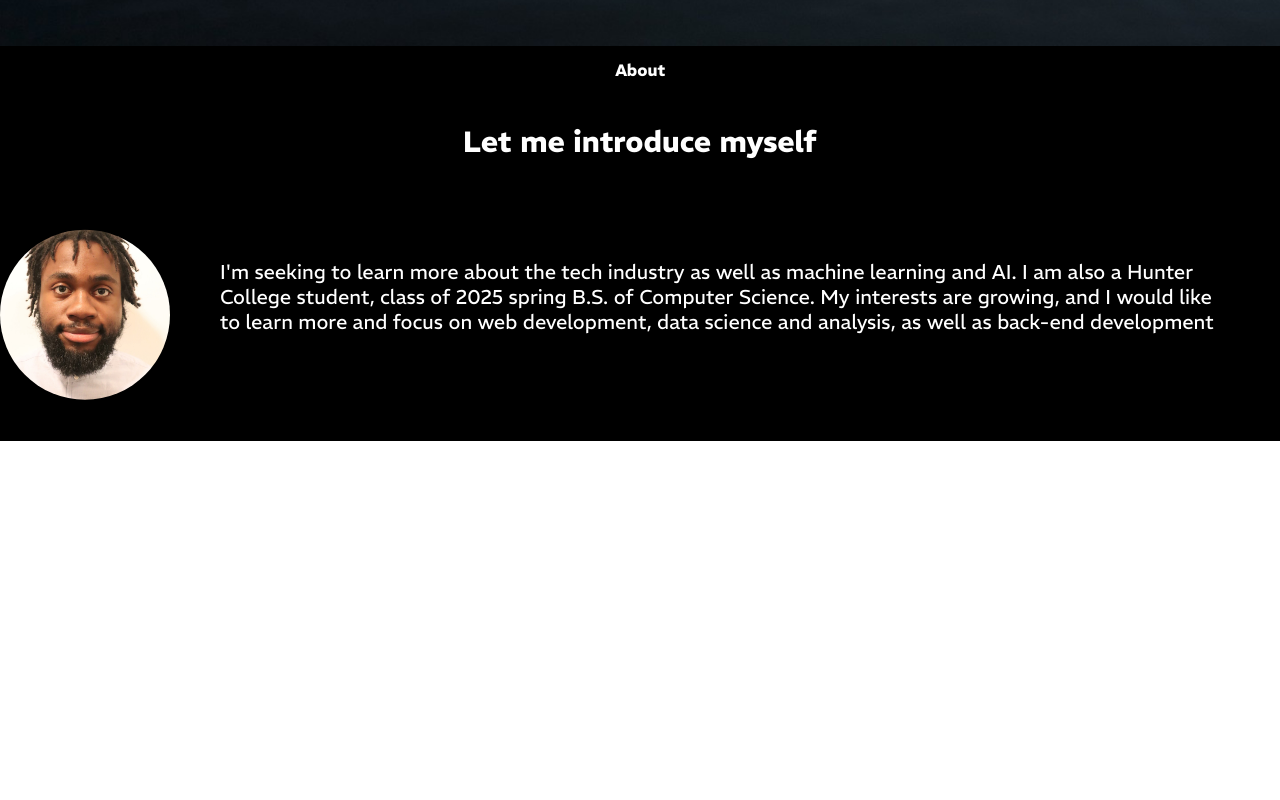
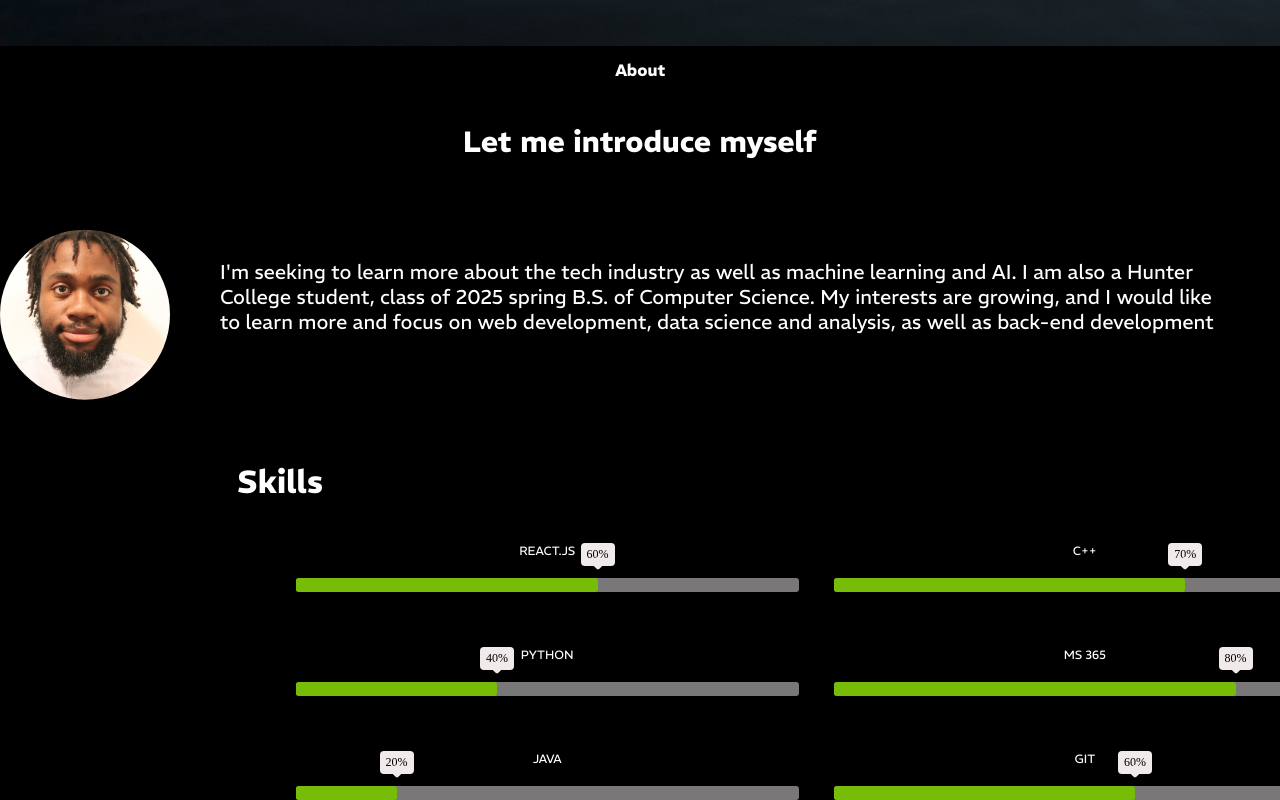
Before and after one commit to DFLotus/portfolio, a React (Create React App) app: page / in a window 1280 px wide. Shown: the part 914-1714 px from the top of the page. Before the commit the page ends 1355 px from the top, so only its background shows below. Built offline with nearby package versions, Linux system fonts and the light colour scheme.

Commit message:
Created Skill Bar

```diff
--- a/src/components/About.js
+++ b/src/components/About.js
@@ -19,11 +19,72 @@ const About = () => {
                     <p>{aboutContent}</p>
                 </div>
             </div>
-            {/*
-            <div className="about-content">
-                <p>{aboutContent}</p>
+            <div className="skill-title">
+                <h1>Skills</h1>
+
             </div>
-            */}
+
+            <div className="skill-container">
+                <div className="skills-listed">
+                    <div className="skill-name">
+                        <p>React.js</p>
+                    </div>
+                    <div className="skill-bar">
+                        <div className="skill-level" per="60%" style={{ maxWidth: '60%' }}></div>
+                    </div>
+                </div>
+
+                <div className="skills-listed">
+                    <div className="skill-name">
+                        <p>C++</p>
+                    </div>
+                    <div className="skill-bar">
+                        <div className="skill-level" per="70%" style={{ maxWidth: '70%' }}></div>
+                    </div>
+                </div>
+
+                <div className="skills-listed">
+                    <div className="skill-name">
+                        <p>Python</p>
+                    </div>
+                    <div className="skill-bar">
+                        <div className="skill-level" per="40%" style={{ maxWidth: '40%' }}></div>
+                    </div>
+                </div>
+
+
+
+
+                <div className="skills-listed">
+                    <div className="skill-name">
+                        <p>MS 365</p>
+                    </div>
+                    <div className="skill-bar">
+                        <div className="skill-level" per="80%" style={{ maxWidth: '80%' }}></div>
+                    </div>
+                </div>
+
+                <div className="skills-listed">
+                    <div className="skill-name">
+                        <p>Java</p>
+                    </div>
+                    <div className="skill-bar">
+                        <div className="skill-level" per="20%" style={{ maxWidth: '20%' }}></div>
+                    </div>
+                </div>
+
+                <div className="skills-listed">
+                    <div className="skill-name">
+                        <p>Git</p>
+                    </div>
+                    <div className="skill-bar">
+                        <div className="skill-level" per="60%" style={{ maxWidth: '60%' }}></div>
+                    </div>
+                </div>
+
+
+
+            </div>
         </div>
     )
 }
--- a/src/styles/About.css
+++ b/src/styles/About.css
@@ -1,9 +1,11 @@
-.about-container{
-    background-color:   black;
+.about-container {
+    background-color: black;
     text-align: center;
 }
 
-.about-info, .about-hook{
+.about-info,
+.about-hook,
+.skill-title {
     font-family: rem;
     color: white;
     display: flex;
@@ -11,22 +13,23 @@
     align-items: center;
 }
 
-.about-info{
+.about-info {
     font-size: 16px;
 }
 
-.about-hook{
+.about-hook {
     font-size: 30px;
     font-weight: bold;
 }
 
-.img-container,.about-qualification{
+.img-container,
+.about-qualification {
     color: white;
     font-family: rem;
     display: flex;
 }
 
-.photo-pic{
+.photo-pic {
     max-width: 200px;
     max-height: 300px;
     clip-path: circle();
@@ -34,7 +37,7 @@
     margin-left: 45vh;
 }
 
-.about-content{
+.about-content {
     display: flex;
     padding-left: 50px;
     text-align: left;
@@ -45,7 +48,7 @@
     white-space: break-spaces;
 }
 
-.about-qualification{
+.about-qualification {
     display: flex;
     justify-content: center;
     align-items: center;
@@ -54,11 +57,72 @@
     color: chocolate;
 }
 
+.skill-title {
+    margin-right: 90vh;
+}
+
+.skill-container {
+    width: 100%;
+    max-width: 130vh;
+    padding: 0 20px;
+    padding-left: 37vh;
+    display: grid;
+    grid-template-columns: repeat(2, 1fr);
+    grid-gap: 35px;
+
+}
+
+.skill-name {
+    color: white;
+    font-size: 12px;
+    font-family: rem;
+    text-transform: uppercase;
+    margin: 20px 0;
+}
+
+.skill-bar {
+    height: 14px;
+    background: rgb(121, 119, 119);
+    border-radius: 3px;
+}
+
+.skill-level {
+    height: 14px;
+    background: rgb(119, 189, 8);
+    border-radius: 3px;
+    position: relative;
+}
+
+.skill-level::before {
+    content: attr(per);
+    position: absolute;
+    padding: 4px 6px;
+    background: rgb(241, 234, 234);
+    border-radius: 4px;
+    font-size: 12px;
+    top: -35px;
+    right: 0;
+    transform: translateX(50%);
+}
+
+.skill-level::after {
+    content: "";
+    position: absolute;
+    width: 10px;
+    height: 10px;
+    background: rgb(241, 234, 234);
+    top: -20px;
+    right: 0;
+    transform: translateX(50%) rotate(45deg);
+    border-radius: 2px;
+}
+
 @media screen and (max-width: 760px) {
-    .about-hook{
+    .about-hook {
         font-size: 20px;
     }
-    .about-info{
+
+    .about-info {
         font-size: 10px;
     }
 
@@ -77,10 +141,11 @@
 }
 
 @media screen and (min-width: 768px) and (max-width: 1024px) {
-    .about-hook{
+    .about-hook {
         font-size: 25px;
     }
-    .about-info{
+
+    .about-info {
         font-size: 11px;
     }
 
@@ -98,10 +163,11 @@
 }
 
 @media screen and (min-width: 769px) and (max-width:1440px) {
-    .about-hook{
+    .about-hook {
         font-size: 25px;
     }
-    .about-info{
+
+    .about-info {
         font-size: 11px;
     }
 
```
